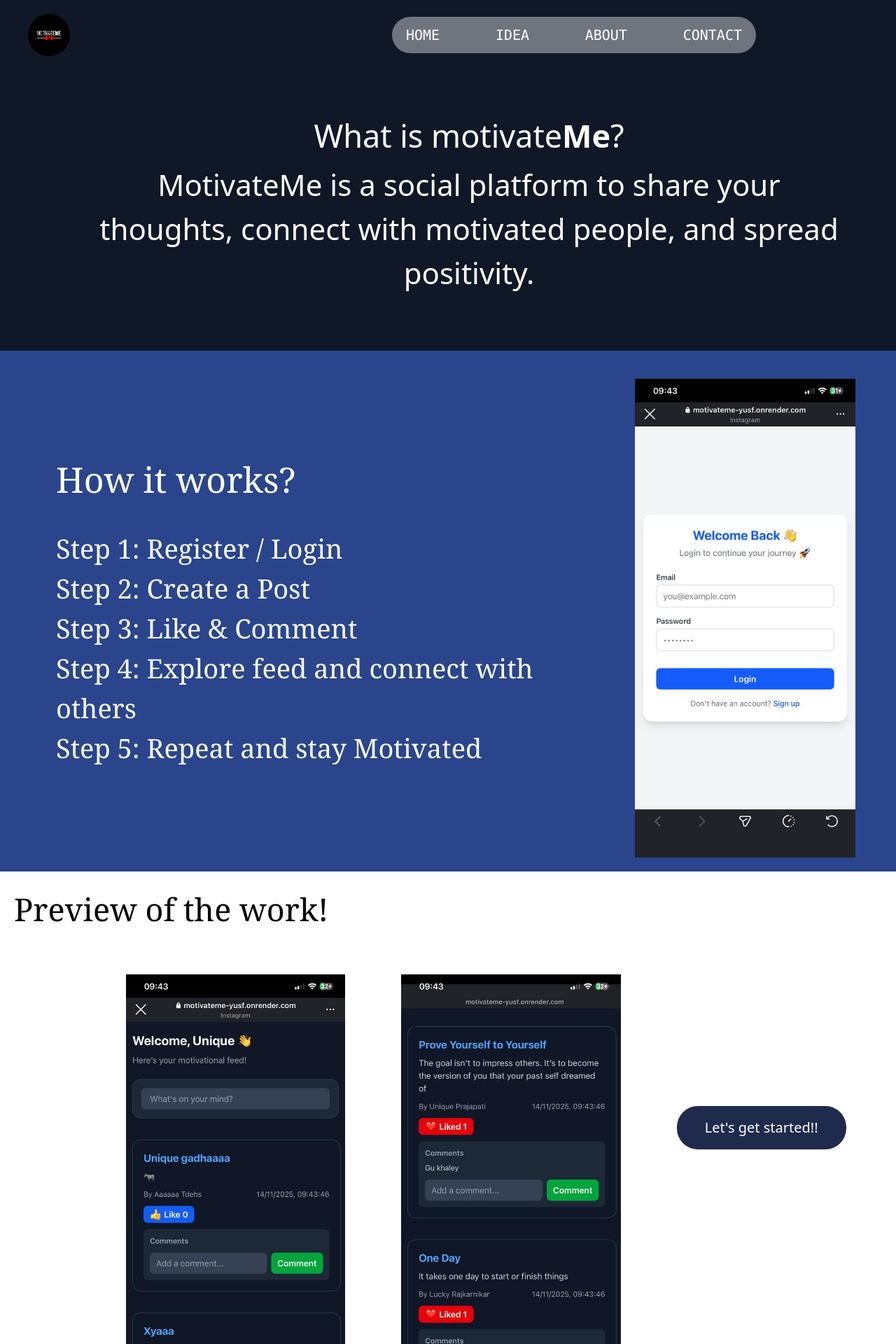
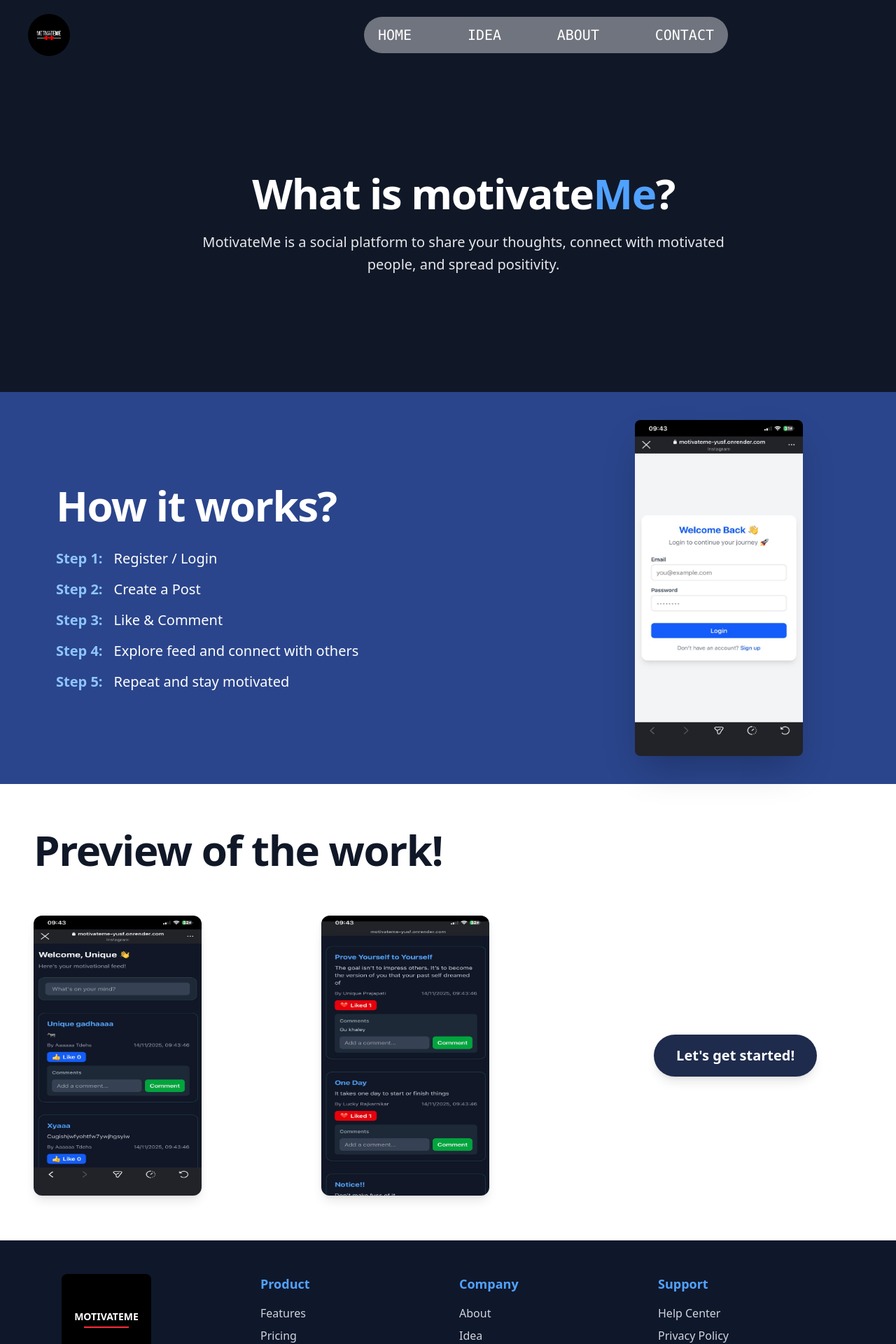
Before and after one commit to Uniq-bot/motivaateMeLanding, a React (Vite) app: page /idea in a window 1280 px wide. Shown: the top 1920 px of the page at 70% size. Built offline with nearby package versions, Linux system fonts and the light colour scheme.

Commit message:
typography handled

```diff
--- a/src/common/nav.jsx
+++ b/src/common/nav.jsx
@@ -17,7 +17,7 @@ const Nav = () => {
         navigate:'/contact'
     }]
   return (
-    <div className='flex  top-0 z-50 gap-115 text-white h-25 w-full items-center py-3 px-10'>
+    <div className='flex  top-0 z-50 gap-105 text-white h-25 w-full items-center py-3 px-10'>
         <div className='w-15 h-15 rounded-full overflow-hidden'>
             <img src='/image.png' alt='logo' className='w-full h-full' />
         </div>
--- a/src/components/idea/Hero2.jsx
+++ b/src/components/idea/Hero2.jsx
@@ -1,12 +1,12 @@
 const Hero2 = () => {
-
     return (
-        <div className="mt-15 pl-15" >
-            <h1 className="w-full h-full text-[#FFFFFF] font- bold text-center text-[45px]">What is motivate<b>Me</b>?</h1>
-            <p className="w-full h-full text-[#FFFFFF] font- bold text-center text-[42px] mt-1">
-                MotivateMe is a social platform to share your <br />
-                thoughts, connect with motivated people, and spread <br />
-                positivity.</p>
+        <div className="mt-15 pl-15 max-w-4xl min-h-80 flex items center justify-center flex-col mx-auto px-4">
+            <h1 className="text-white font-bold text-center text-5xl md:text-6xl mb-6 tracking-tight">
+                What is motivate<span className="text-blue-400">Me</span>?
+            </h1>
+            <p className="text-white/90 text-center text-lg md:text-xl leading-relaxed font-light max-w-3xl mx-auto">
+                MotivateMe is a social platform to share your thoughts, connect with motivated people, and spread positivity.
+            </p>
         </div>
     )
 }
--- a/src/components/idea/How.jsx
+++ b/src/components/idea/How.jsx
@@ -1,21 +1,39 @@
 const How = () => {
-
     return (
-        <div className="grid grid-cols-3 gap-20 items-center mt-20 bg-[#2A458C]" >
-            <div className="col-span-2 pl-20 mb-10 mt-10 text-left text-white font-serif text-[38px]">
-                <h1 className="text-[50px]" >
+        <div className="grid grid-cols-1 py-10 lg:grid-cols-3 gap-12 lg:gap-20 items-center mt-20 bg-[#2A458C] px-6 lg:px-0">
+            <div className="col-span-1 lg:col-span-2 lg:pl-20 py-12 lg:py-14 text-white">
+                <h1 className="text-6xl lg:text-6xl font-bold mb-8 tracking-tight">
                     How it works?
                 </h1>
-                <div className="mt-8" >
-                    <p>Step 1: Register / Login</p>
-                    <p>Step 2: Create a Post</p>
-                    <p>Step 3: Like & Comment</p>
-                    <p>Step 4: Explore feed and connect with others</p>
-                    <p>Step 5: Repeat and stay Motivated</p>
+                <div className="space-y-4 text-base lg:text-lg xl:text-xl">
+                    <div className="flex items-start gap-4">
+                        <span className="font-bold text-blue-300 min-w-[3rem]">Step 1:</span>
+                        <p className="font-light">Register / Login</p>
+                    </div>
+                    <div className="flex items-start gap-4">
+                        <span className="font-bold text-blue-300 min-w-[3rem]">Step 2:</span>
+                        <p className="font-light">Create a Post</p>
+                    </div>
+                    <div className="flex items-start gap-4">
+                        <span className="font-bold text-blue-300 min-w-[3rem]">Step 3:</span>
+                        <p className="font-light">Like & Comment</p>
+                    </div>
+                    <div className="flex items-start gap-4">
+                        <span className="font-bold text-blue-300 min-w-[3rem]">Step 4:</span>
+                        <p className="font-light">Explore feed and connect with others</p>
+                    </div>
+                    <div className="flex items-start gap-4">
+                        <span className="font-bold text-blue-300 min-w-[3rem]">Step 5:</span>
+                        <p className="font-light">Repeat and stay motivated</p>
+                    </div>
                 </div>
             </div>
-            <div className="col-span-1 mt-10 mb-5" >
-                <img src="/login.jpg" alt="Login Page" className="-w79 h-171"/>
+            <div className=" flex w-60 justify-center h-120 lg:justify-start pb-8 lg:pb-0">
+                <img
+                    src="/login.jpg"
+                    alt="Login Page"
+                    className="w-full max-w-xs h-full lg:max-w-sm rounded-lg shadow-2xl"
+                />
             </div>
         </div>
     )
--- a/src/components/idea/Preview.jsx
+++ b/src/components/idea/Preview.jsx
@@ -1,24 +1,33 @@
 const Preview = () => {
-
     return (
-        <div className="bg-[#FFFFFF] pb-10" >
-            <h1 className="w-full h-full font-serif text-[45px] p-5">
-                Preview of the work!
-            </h1>
-            <div className="grid grid-cols-3 gap-20 items-center mt-10 pl-45">
-                <div className="cols-span-1">
-                    <img src="preview-1.jpg" alt="Preview Image 1" />
-                </div>
-                <div className="cols-span-1 ">
-                    <img src="preview-2.jpg" alt="Preview Image 2" />
-                </div>
-                <div className="cols-span-1 mb-60 pr-15">
-                    <button className="text-white bg-[#1E2B4C] font-sans text-[20px] px-10 py-4 rounded-[30px] ">
-                        Let's get started!!
-                    </button>
+        <div className="bg-white py-16 lg:py-16">
+            <div className="max-w-7xl mx-auto px-6 lg:px-12">
+                <h1 className="text-4xl lg:text-5xl xl:text-6xl font-bold mb-12 lg:mb-16 text-gray-900 tracking-tight">
+                    Preview of the work!
+                </h1>
+                <div className="grid grid-cols-1 md:grid-cols-2 lg:grid-cols-3 gap-8 lg:gap-12 items-center">
+                    <div className="flex h-100 w-60 justify-center">
+                        <img
+                            src="preview-1.jpg"
+                            alt="Preview Image 1"
+                            className="w-full max-w-sm rounded-xl shadow-lg hover:shadow-2xl transition-shadow duration-300"
+                        />
+                    </div>
+                    <div className="flex h-100 w-60 justify-center">
+                        <img
+                            src="preview-2.jpg"
+                            alt="Preview Image 2"
+                            className="w-full max-w-sm rounded-xl shadow-lg hover:shadow-2xl transition-shadow duration-300"
+                        />
+                    </div>
+                    <div className="flex justify-center items-center">
+                        <button className="text-white bg-[#1E2B4C] hover:bg-[#2A3A5C] font-semibold text-lg lg:text-xl px-8 py-4 rounded-full shadow-lg hover:shadow-xl transition-all duration-300 transform hover:scale-105">
+                            Let's get started!
+                        </button>
+                    </div>
                 </div>
             </div>
-        </div >
+        </div>
     )
 }
 export default Preview;
```
